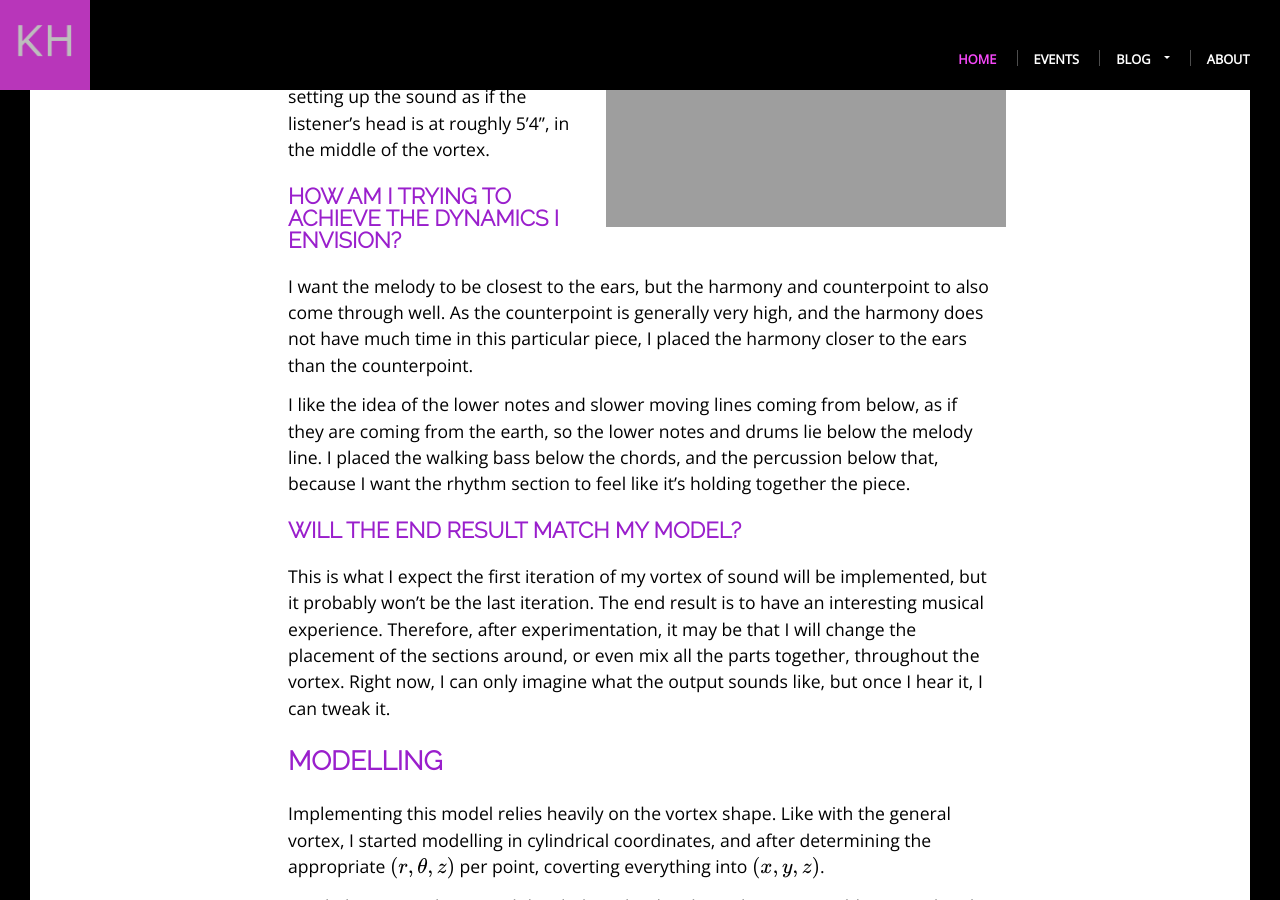
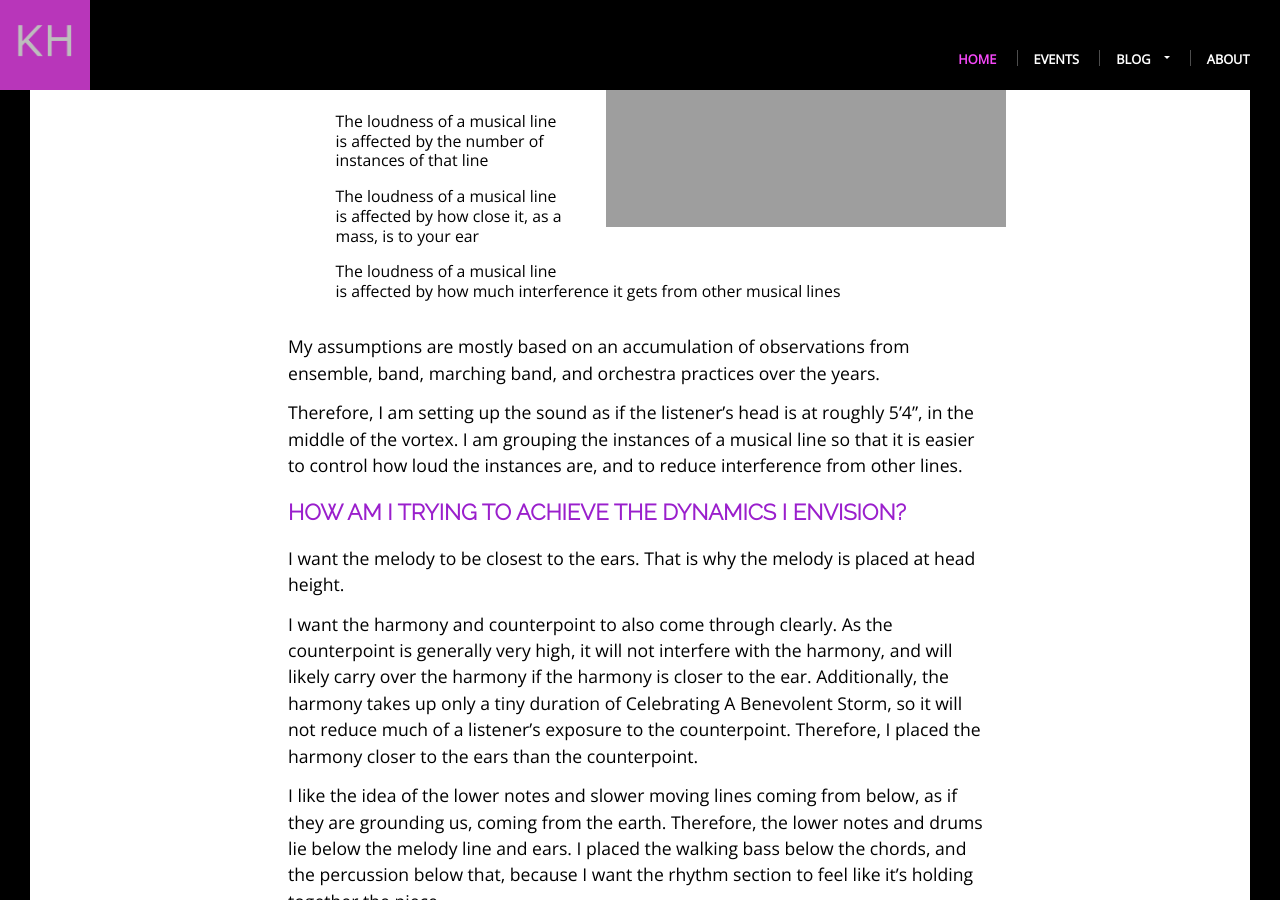
Before and after one commit to khoeger/khoeger.github.io, a Jekyll site: the page built from _posts/2019-02-03-vortex-of-sound-vortex-levels.md, in a window 1280 px wide and 900 px high, scrolled down 1251 px. Built offline with Jekyll 4.4.1, drawn with Linux system fonts in a browser that asks for light colours; formulas are drawn with MathJax 3; some of the changed text lies outside the part shown.

Commit message:
Updated vortex of level post

```diff
--- a/_posts/2019-02-03-vortex-of-sound-vortex-levels.md
+++ b/_posts/2019-02-03-vortex-of-sound-vortex-levels.md
@@ -13,19 +13,32 @@
 What does this mean? Instrumental lines will be grouped by type, and will be generated at different regions of the vortex based on their type. The groupings I am planning for are counterpoint, harmony, melody, chords, walking bass, and percussion.
 
 ## The How
+The Vortex Of Sound will be used as an instrument to play the composition Celebrating A Benevolent Storm through.
+### Loudness
+I have some assumptions about loudness.
+- The loudness of a musical line is affected by the number of instances of that line
+- The loudness of a musical line is affected by how close it, as a mass, is to your ear
+- The loudness of a musical line is affected by how much interference it gets from other musical lines
 
-### Loudness
-I have made the assumption that the loudness of a musical line is affected by the number of instances of that line, how close it is to your ear, and how much interference it gets from other musical lines. Therefore, I am setting up the sound as if the listener's head is at roughly 5'4", in the middle of the vortex.
+My assumptions are mostly based on an accumulation of observations from ensemble, band, marching band, and orchestra practices over the years.
+
+ Therefore, I am setting up the sound as if the listener's head is at roughly 5'4", in the middle of the vortex. I am grouping the instances of a musical line so that it is easier to control how loud the instances are, and to reduce interference from other lines.
 
 #### How am I trying to achieve the dynamics I envision?
 
-I want the melody to be closest to the ears, but the harmony and counterpoint to also come through well. As the counterpoint is generally very high, and the harmony does not have much time in this particular piece, I placed the harmony closer to the ears than the counterpoint.
+I want the melody to be closest to the ears. That is why the melody is placed at head height.
 
-I like the idea of the lower notes and slower moving lines coming from below, as if they are coming from the earth, so the lower notes and drums lie below the melody line. I placed the walking bass below the chords, and the percussion below that, because I want the rhythm section to feel like it's holding together the piece.
+I want the harmony and counterpoint to also come through clearly. As the counterpoint is generally very high, it will not interfere with the harmony, and will likely carry over the harmony if the harmony is closer to the ear. Additionally, the harmony takes up only a tiny duration of Celebrating A Benevolent Storm, so it will not reduce much of a listener's exposure to the counterpoint. Therefore, I placed the harmony closer to the ears than the counterpoint.
 
-#### Will The end result match my model?
+I like the idea of the lower notes and slower moving lines coming from below, as if they are grounding us, coming from the earth. Therefore, the lower notes and drums lie below the melody line and ears. I placed the walking bass below the chords, and the percussion below that, because I want the rhythm section to feel like it's holding together the piece.
 
-This is what I expect the first iteration of my vortex of sound will be implemented, but it probably won't be the last iteration. The end result is to have an interesting musical experience. Therefore, after experimentation, it may be that I will change the placement of the sections around, or even mix all the parts together, throughout the vortex. Right now, I can only imagine what the output sounds like, but once I hear it, I can tweak it.
+I also try to influence the dynamics by having a slightly higher proportion of certain group instances than other. For example, 20% of all instances will be melody, and only 15% of all instances will be percussion.
+
+#### Future changes to the model
+
+This is how I expect to implement the first iteration of my vortex of sound, but it probably won't be the last iteration on implementations. The goal is to have an interesting musical experience. Therefore, I need to listen to the results to know what to try next. After experimentation, it may be that I will change the placement of the sections around, or even mix all the parts together, throughout the vortex. Right now, I can only imagine what the output sounds like, but once I hear it, I can tweak it.
+
+Note density may also play a role in the experience, but once the model is finished, I can experiment and tweak everything until I think the sounds are just right. As I am pretty attached to using the vortex shape, I can change the density of the layers as needed by reducing number of instances certain groups of instruments.
 
 ### Modelling
 
@@ -38,3 +51,9 @@
 $$
 r = \frac{(z-k)^2}{4p} +h.
 $$
+
+## Potential Major Modifications
+I need to reexamine the software that I am using to map sounds into the individual points. There is a chance that I need to make 0' where the listener's head is, which would mean I would need to shift the heights of all points down by 5'4". Note that if this happens, all the logic still works out the same way, I'll just need to rewrite a bit of code to make it nicer.
+
+## Code
+As always, if you would like to see the code, check it out on my github, under the [Vortex of Sound](https://github.com/khoeger/vortex-of-sound) project. This time, we're generating a leveled vortex, so check out [generateBasicLeveledHurricane.py](https://github.com/khoeger/vortex-of-sound/blob/master/individualComponents/physicalModel/shape/generateBasicLeveledHurricane.py) and [hurricaneEqns.py](https://github.com/khoeger/vortex-of-sound/blob/master/individualComponents/physicalModel/shape/hurricaneEqns.py).
```
Also changed, not shown: other parts of _posts/2019-02-03-vortex-of-sound-vortex-levels.md (+1 -1 lines).
